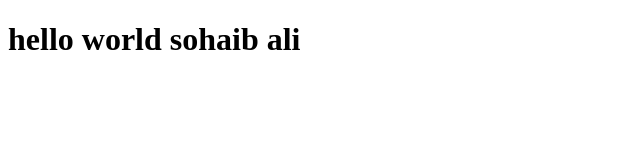
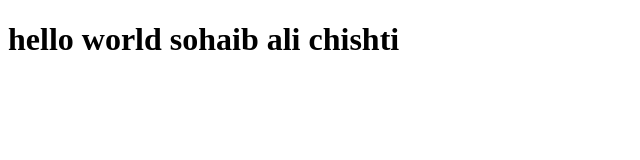
Before and after one commit to sohaibdanish/bootcamp20, a plain HTML site: page index.html in a window 1280 px wide. Shown: the whole page, without its empty margins (0-640 px from the left). Drawn offline with Linux system fonts and the light colour scheme.

Commit message:
update index.html
name chishti

```diff
--- a/index.html
+++ b/index.html
@@ -6,6 +6,6 @@
     <title>Document</title>
 </head>
 <body>
-    <h1>hello world sohaib ali</h1>
+    <h1>hello world sohaib ali chishti</h1>
 </body>
 </html>
```
